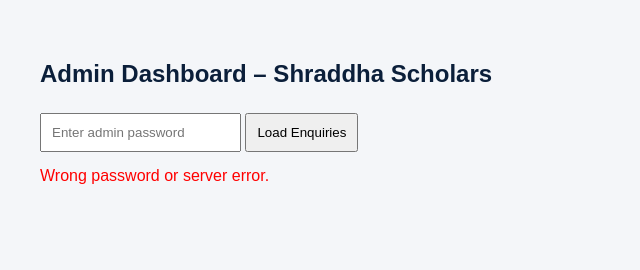
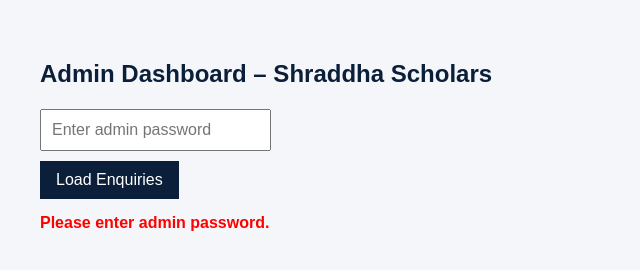
Before and after one commit to parthkalumali-1/shraddha-scholars, a website: page admin.html in a window 1280 px wide. Both pictures are taken after a click on the button "Load Enquiries". Shown: the whole page, without its empty margins (0-640 px from the left). Drawn offline with Linux system fonts and the light colour scheme; no server answers.

Commit message:
Refactor admin.html for better structure and validation
Updated the admin dashboard HTML structure and styles, added input validation for the admin password, and improved error handling.

```diff
--- a/admin.html
+++ b/admin.html
@@ -3,45 +3,75 @@
 <head>
   <meta charset="UTF-8">
   <title>Shraddha Scholars – Admin</title>
+
   <style>
     body {
       font-family: Arial, sans-serif;
       background: #f4f6f9;
       padding: 2rem;
     }
+
     h2 {
       color: #0b1f3a;
+      margin-bottom: 1rem;
     }
+
     input, button {
       padding: 10px;
       margin: 5px 0;
+      font-size: 1rem;
     }
+
+    button {
+      cursor: pointer;
+      background: #0b1f3a;
+      color: white;
+      border: none;
+      padding: 10px 16px;
+    }
+
+    button:hover {
+      opacity: 0.9;
+    }
+
     table {
       width: 100%;
       border-collapse: collapse;
       margin-top: 1.5rem;
       background: white;
     }
+
     th, td {
       padding: 10px;
       border: 1px solid #ddd;
       text-align: left;
     }
+
     th {
       background: #0b1f3a;
       color: white;
     }
+
     .error {
       color: red;
       margin-top: 10px;
+      font-weight: bold;
     }
   </style>
 </head>
+
 <body>
 
   <h2>Admin Dashboard – Shraddha Scholars</h2>
 
-  <input type="password" id="adminPass" placeholder="Enter admin password">
+  <input
+    type="password"
+    id="adminPass"
+    placeholder="Enter admin password"
+  />
+
+  <br>
+
   <button onclick="loadData()">Load Enquiries</button>
 
   <p class="error" id="errorMsg"></p>
@@ -57,6 +87,7 @@
         <th>Date</th>
       </tr>
     </thead>
+
     <tbody id="tableBody"></tbody>
   </table>
 
@@ -69,19 +100,30 @@
 
       errorMsg.innerText = "";
       body.innerHTML = "";
+      table.style.display = "none";
+
+      if (!pass) {
+        errorMsg.innerText = "Please enter admin password.";
+        return;
+      }
 
       try {
-        const res = await fetch("https://shraddha-scholars-backend.onrender.com/api/enquiry", {
-          headers: {
-            "x-admin-password": pass
+        const res = await fetch(
+          "https://shraddha-scholars.onrender.com/api/enquiry",
+          {
+            method: "GET",
+            headers: {
+              "x-admin-password": pass
+            }
           }
-        });
+        );
 
         if (!res.ok) {
           throw new Error("Unauthorized");
         }
 
         const data = await res.json();
+
         table.style.display = "table";
 
         data.forEach(e => {
@@ -98,7 +140,6 @@
         });
 
       } catch (err) {
-        table.style.display = "none";
         errorMsg.innerText = "Wrong password or server error.";
       }
     }
```
